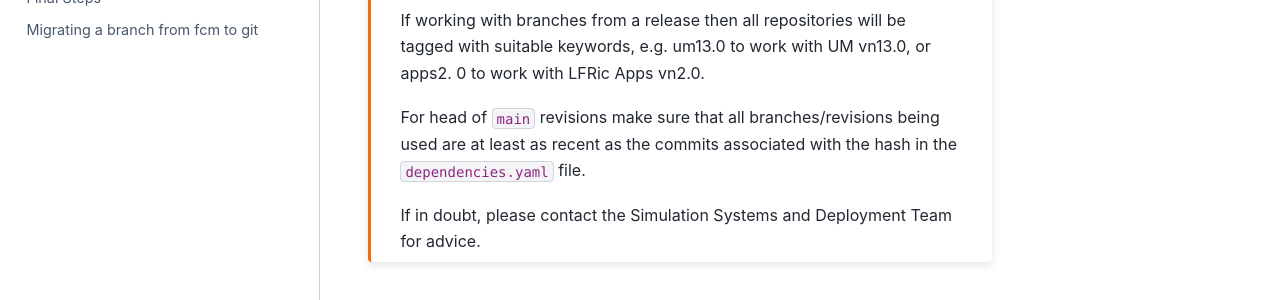
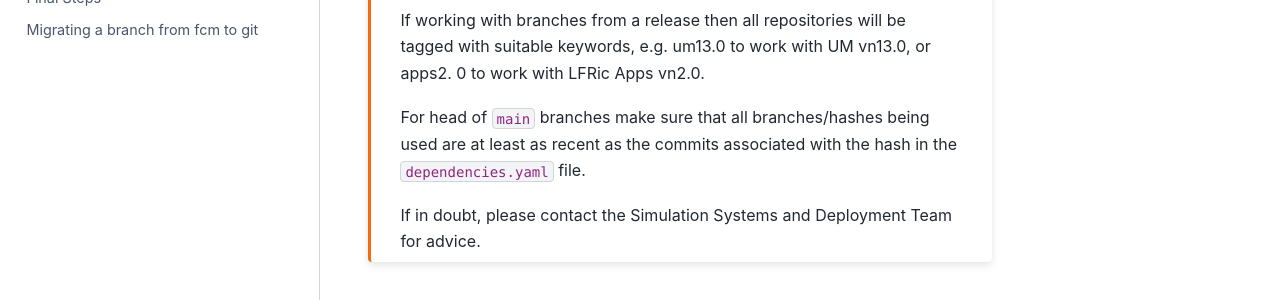
Before and after one commit to MetOffice/simulation-systems, a Sphinx documentation site: the page built from source/WorkingPractices/multi_repository.rst, in a window 1280 px wide and 900 px high, scrolled down 1184 px. Shown: the part 322-622 px from the top of the window. Built offline with Sphinx 7.4.7 and the PyData theme 0.15.4, drawn with Linux system fonts in a browser that asks for light colours.

Commit message:
Apply suggestion from @james-bruten-mo
Co-authored-by: James Bruten <109733895+james-bruten-mo@users.noreply.github.com>

```diff
--- a/source/WorkingPractices/multi_repository.rst
+++ b/source/WorkingPractices/multi_repository.rst
@@ -57,7 +57,7 @@ Do:
     tagged with suitable keywords, e.g. um13.0 to work with UM vn13.0, or apps2.
     0 to work with LFRic Apps vn2.0.
 
-    For head of ``main`` revisions make sure that all branches/revisions being
+    For head of ``main`` branches make sure that all branches/hashes being
     used are at least as recent as the commits associated with the hash in the
     ``dependencies.yaml`` file.
 
```
